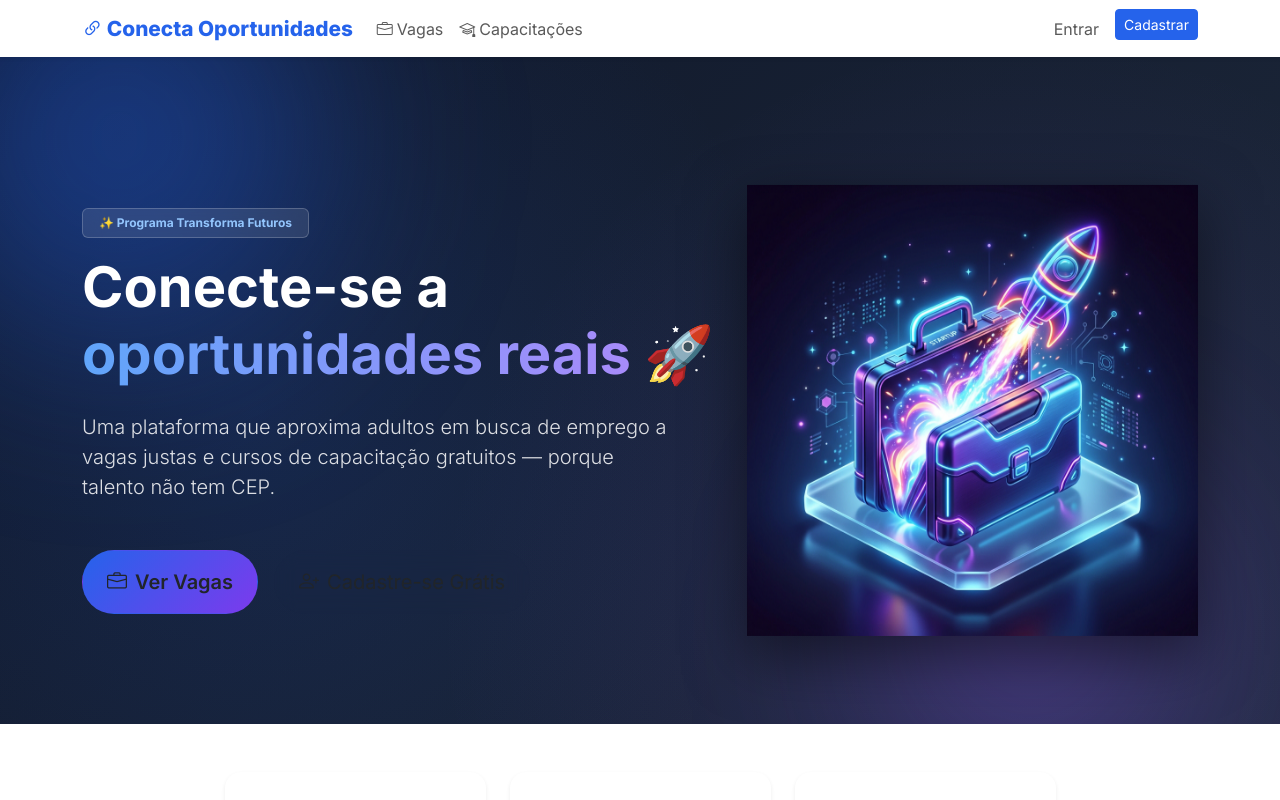
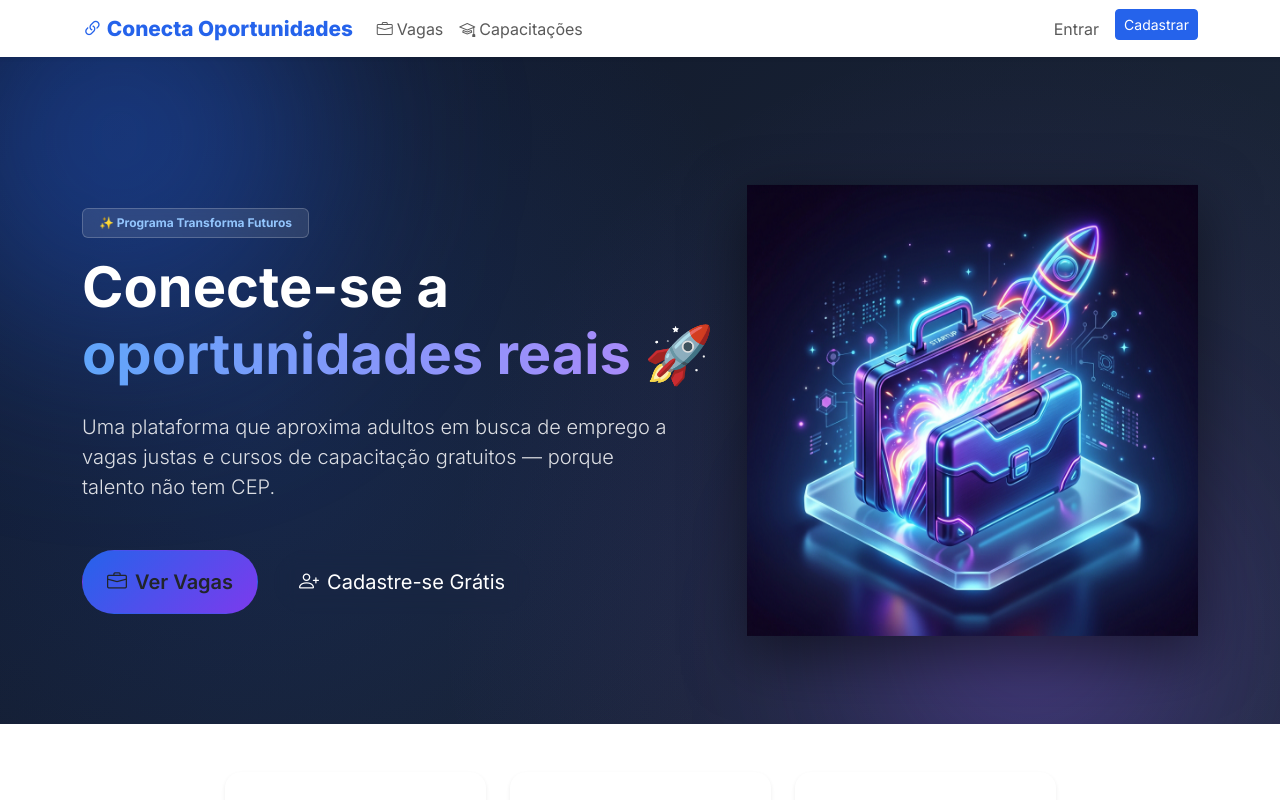
Before and after one commit to LUIZLPM31/conecta-oportunidades, a React (Vite) app in the folder frontend/: page / in a window 1280 px wide. Shown: the top 800 px of the page. Built offline with nearby package versions, Linux system fonts and the light colour scheme.

Commit message:
Mudança de cor do Botão

```diff
--- a/frontend/src/pages/Home/Home.css
+++ b/frontend/src/pages/Home/Home.css
@@ -78,14 +78,14 @@
   background: rgba(255, 255, 255, 0.1);
   backdrop-filter: blur(10px);
   border: 1px solid rgba(255, 255, 255, 0.2);
-  color: white;
+  color: white !important;
   transition: all 0.3s ease;
 }
 
 .btn-glass:hover {
   background: rgba(255, 255, 255, 0.2);
   transform: translateY(-2px);
-  color: white;
+  color: white !important;
 }
 
 /* Ilustração com sombra e flutuação */
```
